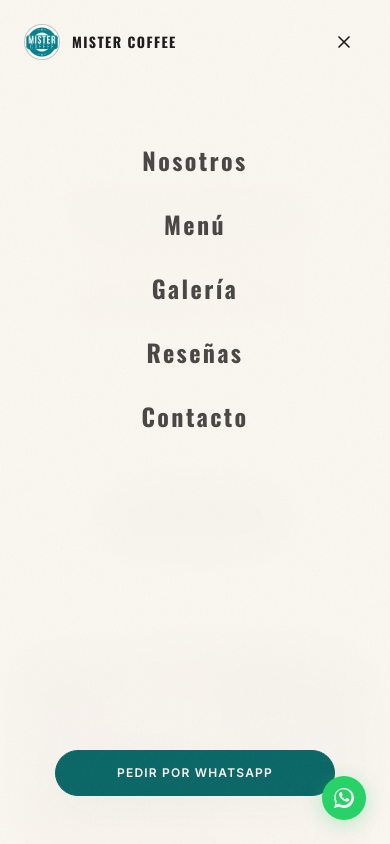
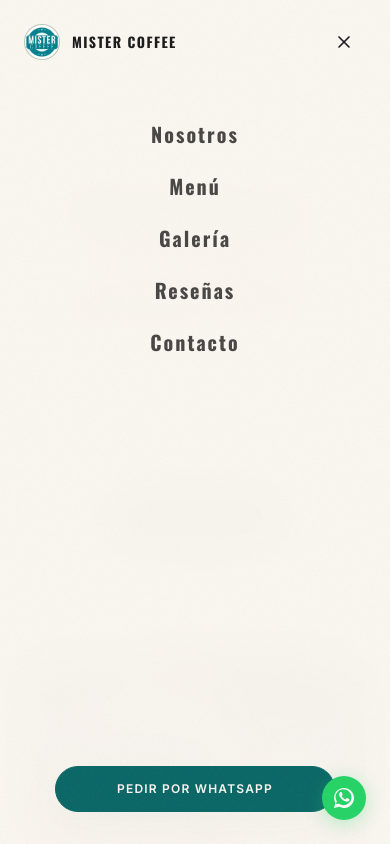
Before and after one commit to jairocalle4/cafeteriapremiun, a Next.js app: page / in a window 390 px wide. Both pictures are taken after a click on the button "Toggle navigation menu". Shown: the top 844 px of the page. Built offline with nearby package versions, Linux system fonts and the light colour scheme.

Commit message:
feat: navbar indicators, compact menu layouts, touch screen whatsapp buttons, and mobile colored map

```diff
--- a/components/layout/Navbar.tsx
+++ b/components/layout/Navbar.tsx
@@ -1,6 +1,6 @@
 "use client";
 
-import React, { useState } from "react";
+import React, { useState, useEffect } from "react";
 import { motion, AnimatePresence, useScroll, useMotionValueEvent } from "framer-motion";
 import { Menu, X } from "lucide-react";
 import Container from "@/components/layout/Container";
@@ -19,6 +19,7 @@ export default function Navbar() {
   const [isOpen, setIsOpen] = useState(false);
   const [isHidden, setIsHidden] = useState(false);
   const [isScrolled, setIsScrolled] = useState(false);
+  const [activeSection, setActiveSection] = useState("");
 
   const { scrollY } = useScroll();
 
@@ -39,6 +40,42 @@ export default function Navbar() {
       setIsHidden(false); // scrolling up
     }
   });
+
+  useEffect(() => {
+    const observerOptions = {
+      root: null,
+      rootMargin: "-30% 0px -50% 0px",
+      threshold: 0,
+    };
+
+    const handleIntersection = (entries: IntersectionObserverEntry[]) => {
+      entries.forEach((entry) => {
+        if (entry.isIntersecting) {
+          setActiveSection(entry.target.id);
+        }
+      });
+    };
+
+    const observer = new IntersectionObserver(handleIntersection, observerOptions);
+    const sections = ["inicio", "nosotros", "menu", "galeria", "reseñas", "contacto"];
+
+    sections.forEach((id) => {
+      const el = document.getElementById(id);
+      if (el) observer.observe(el);
+    });
+
+    const handleScroll = () => {
+      if (window.scrollY < 100) {
+        setActiveSection("inicio");
+      }
+    };
+    window.addEventListener("scroll", handleScroll);
+
+    return () => {
+      observer.disconnect();
+      window.removeEventListener("scroll", handleScroll);
+    };
+  }, []);
 
   const navLinks = [
     { name: "Nosotros", href: "#nosotros" },
@@ -80,15 +117,28 @@ export default function Navbar() {
 
           {/* Desktop Navigation Link Options */}
           <nav className="hidden md:flex items-center gap-8">
-            {navLinks.map((link) => (
+            {navLinks.map((link) => {
+              const sectionId = link.href.replace("#", "");
+              const isActive = activeSection === sectionId;
+              return (
                 <Link
                   key={link.name}
                   href={link.href}
-                className="font-title text-[10px] tracking-wider uppercase text-foreground/80 hover:text-accent transition-colors duration-300 font-bold"
+                  className={`relative font-title text-[10px] tracking-wider uppercase transition-colors duration-300 font-bold ${
+                    isActive ? "text-accent" : "text-foreground/80 hover:text-accent"
+                  }`}
                 >
                   {link.name}
+                  {isActive && (
+                    <motion.span
+                      layoutId="activeNavIndicator"
+                      className="absolute -bottom-1.5 left-1/2 -translate-x-1/2 w-1 h-1 rounded-full bg-accent"
+                      transition={{ type: "spring", stiffness: 380, damping: 30 }}
+                    />
+                  )}
                 </Link>
-            ))}
+              );
+            })}
           </nav>
 
           {/* Desktop Conversions Call-to-Action */}
@@ -120,21 +170,27 @@ export default function Navbar() {
             animate={{ opacity: 1, y: 0 }}
             exit={{ opacity: 0, y: -20 }}
             transition={{ duration: 0.3 }}
-            className="fixed inset-0 z-40 bg-background/98 backdrop-blur-xl pt-28 px-6 md:hidden flex flex-col justify-between pb-12"
+            className="fixed inset-0 z-40 bg-background/98 backdrop-blur-xl pt-24 px-6 md:hidden flex flex-col justify-between pb-8"
           >
-            <nav className="flex flex-col gap-8 items-center mt-8">
-              {navLinks.map((link) => (
+            <nav className="flex flex-col gap-6 items-center mt-6">
+              {navLinks.map((link) => {
+                const sectionId = link.href.replace("#", "");
+                const isActive = activeSection === sectionId;
+                return (
                   <Link
                     key={link.name}
                     href={link.href}
                     onClick={() => setIsOpen(false)}
-                  className="font-title text-2xl tracking-widest text-foreground/80 hover:text-accent transition-colors duration-300 font-bold"
+                    className={`font-title text-xl tracking-widest transition-colors duration-300 font-bold ${
+                      isActive ? "text-accent" : "text-foreground/80 hover:text-accent"
+                    }`}
                   >
                     {link.name}
                   </Link>
-              ))}
+                );
+              })}
             </nav>
-            <div className="flex justify-center mt-6">
+            <div className="flex justify-center mt-4">
               <a href={siteConfig.whatsappLink} target="_blank" rel="noopener noreferrer" className="w-full max-w-[280px]">
                 <PremiumButton variant="primary" className="w-full">
                   Pedir por WhatsApp
--- a/components/sections/Contact.tsx
+++ b/components/sections/Contact.tsx
@@ -215,7 +215,7 @@ export default function Contact() {
                   allowFullScreen={true}
                   loading="lazy"
                   referrerPolicy="no-referrer-when-downgrade"
-                  className="w-full h-full object-cover grayscale opacity-90 contrast-125 hover:grayscale-0 hover:opacity-100 transition-all duration-700 ease-out"
+                  className="w-full h-full object-cover grayscale-0 opacity-100 md:grayscale md:opacity-90 md:contrast-125 md:hover:grayscale-0 md:hover:opacity-100 transition-all duration-700 ease-out"
                   title="Mapa de ubicación de Mister Coffee"
                 />
               </div>
--- a/components/sections/MenuSection.tsx
+++ b/components/sections/MenuSection.tsx
@@ -133,7 +133,7 @@ export default function MenuSection() {
                 </h3>
 
                 {/* Subcategory Items Grid (Editorial 2-Column Layout) */}
-                <div className="grid grid-cols-1 md:grid-cols-2 gap-x-12 gap-y-8">
+                <div className="grid grid-cols-1 md:grid-cols-2 gap-x-8 gap-y-4">
                   {section.items.map((item, itemIndex) => {
                     const itemWaText = `Hola Mister Coffee, deseo hacer un pedido de: ${item.name} ($${item.price.toFixed(2)}).`;
                     const itemWaHref = `https://wa.me/593993127311?text=${encodeURIComponent(itemWaText)}`;
@@ -141,7 +141,7 @@ export default function MenuSection() {
                     return (
                       <div
                         key={itemIndex}
-                        className="flex flex-col gap-2 group p-4 rounded-2xl hover:bg-background-dark/15 border border-transparent hover:border-border-custom/30 transition-all duration-300"
+                        className="flex flex-col gap-1 group p-3 rounded-xl hover:bg-background-dark/15 border border-transparent hover:border-border-custom/30 transition-all duration-300"
                       >
                         {/* Name and Price Leader Line */}
                         <div className="flex items-baseline justify-between gap-4">
@@ -162,21 +162,21 @@ export default function MenuSection() {
 
                         {/* Description and Options */}
                         {item.description && (
-                          <p className="font-sans text-xs text-muted-text leading-relaxed">
+                          <p className="font-sans text-xs text-muted-text leading-snug">
                             {item.description}
                           </p>
                         )}
 
                         {/* Special Customization Details */}
                         {item.details && (
-                          <div className="flex items-start gap-1.5 mt-1 text-[10px] text-accent/80 italic font-medium leading-relaxed bg-accent/5 p-2 rounded-lg border border-accent/10">
+                          <div className="flex items-start gap-1.5 mt-1 text-[10px] text-accent/80 italic font-medium leading-snug bg-accent/5 p-1.5 px-2 rounded-lg border border-accent/10">
                             <Info className="w-3.5 h-3.5 mt-0.5 shrink-0" />
                             <span>{item.details}</span>
                           </div>
                         )}
 
-                        {/* Quick Order CTA Trigger (Only visible on hover/focus) */}
-                        <div className="flex justify-end mt-2 opacity-0 group-hover:opacity-100 transition-opacity duration-300">
+                        {/* Quick Order CTA Trigger (Only visible on hover/focus on desktop, always visible on mobile) */}
+                        <div className="flex justify-end mt-2 opacity-100 md:opacity-0 md:group-hover:opacity-100 transition-opacity duration-300">
                           <a
                             href={itemWaHref}
                             target="_blank"
```
Lines whose indentation alone changed are shown as unchanged.
